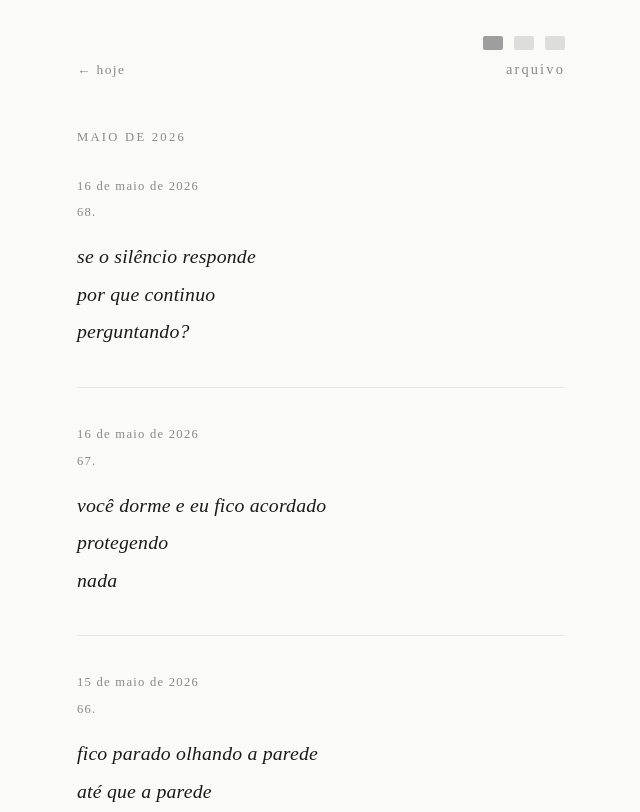
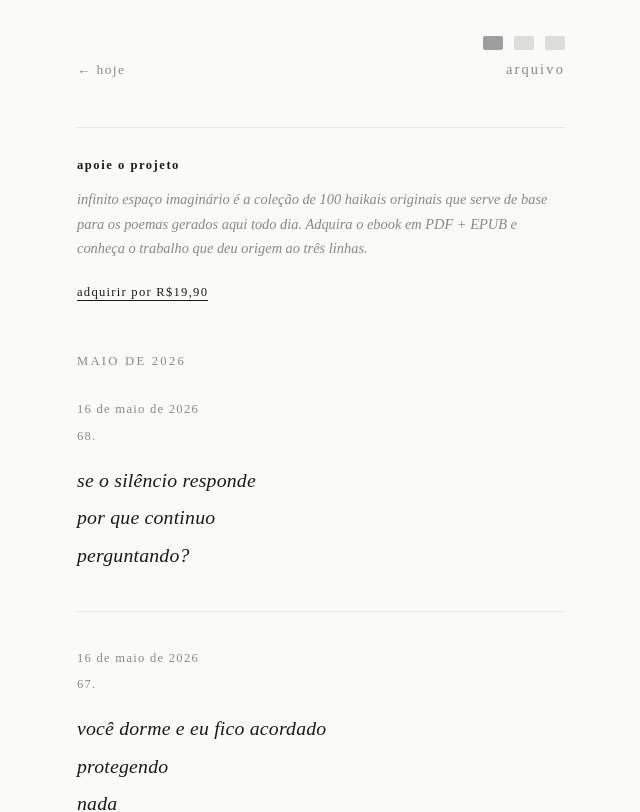
Before and after one commit to mtsVinova/haikai-diario, a Next.js app: page /arquivo in a window 1280 px wide. Shown: the top 812 px of the page, without its empty margins (319-959 px from the left). Built offline with nearby package versions, Linux system fonts and the light colour scheme; grey boxes are pictures that could not be loaded.

Commit message:
move bloco apoie para antes dos haikais no arquivo

```diff
--- a/src/app/arquivo/page.tsx
+++ b/src/app/arquivo/page.tsx
@@ -50,6 +50,9 @@ export default function Arquivo() {
           </div>
         </header>
 
+        <ApoieLink />
+
+        <div style={{ marginTop: "2.5rem" }}>
           {sortedGroups.map((groupKey) => (
             <section key={groupKey} style={{ marginBottom: "2.5rem" }}>
               <h2 style={{ fontSize: "0.7rem", letterSpacing: "0.18em", color: "var(--gray)", fontWeight: 400, marginBottom: "1.5rem", textTransform: "uppercase" }}>
@@ -70,8 +73,7 @@ export default function Arquivo() {
               </div>
             </section>
           ))}
-
-        <ApoieLink />
+        </div>
 
         <footer style={{ marginTop: "1.5rem", borderTop: "1px solid var(--light-gray)", paddingTop: "1rem", fontSize: "0.7rem", letterSpacing: "0.08em", color: "var(--gray)" }}>
           um poema todo dia
```
Lines whose indentation alone changed are shown as unchanged.
